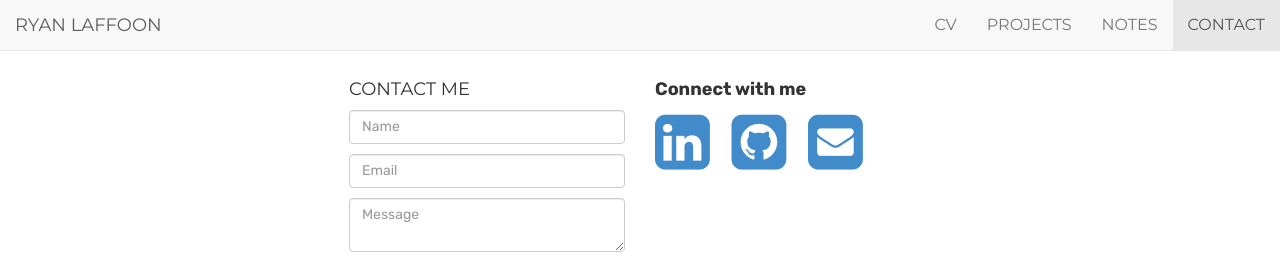
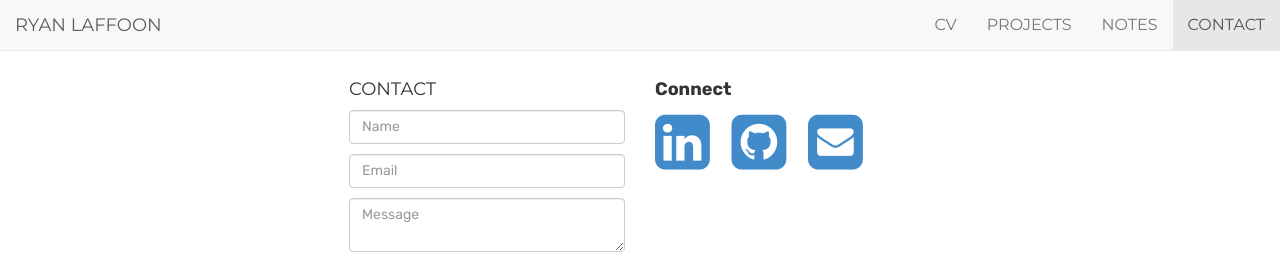
Before and after one commit to ryanlaffoon/ryanlaffoon.github.io, a Jekyll site: the page built from contact/index.html, in a window 1280 px wide. Shown: the top 260 px of the page. Built offline with Jekyll 4.4.1, drawn with Linux system fonts in a browser that asks for light colours.

Commit message:
Update index.html

```diff
--- a/contact/index.html
+++ b/contact/index.html
@@ -9,7 +9,7 @@ description: Contact information for Ryan Laffoon, A Developer and Musician livi
 ---
 <div class="contact row">
     <div class="contactForm col-md-6">
-        <h4>Contact me</h4>
+        <h4>Contact</h4>
         <form action="https://formspree.io/ryan_laffoon@msn.com" method="POST">
             <input type="text" class="form-control" name="name" placeholder="Name" required>
             <input type="email" class="form-control" name="_replyto" placeholder="Email" required>
@@ -18,7 +18,7 @@ description: Contact information for Ryan Laffoon, A Developer and Musician livi
         </form>
     </div>
     <div class="contactIcons col-md-6">
-        <h4>Connect with me</h4>
+        <h4>Connect</h4>
         <div class="row">
             <span class="contactIcon col-md-3"><a href="https://www.linkedin.com/in/ryan-laffoon/"><i class="fa fa-linkedin-square fa-4x"></i></a></span>
             <span class="contactIcon col-md-3"><a href="https://github.com/ryanlaffoon"><i class="fa fa-github-square fa-4x"></i></a></span>
```
